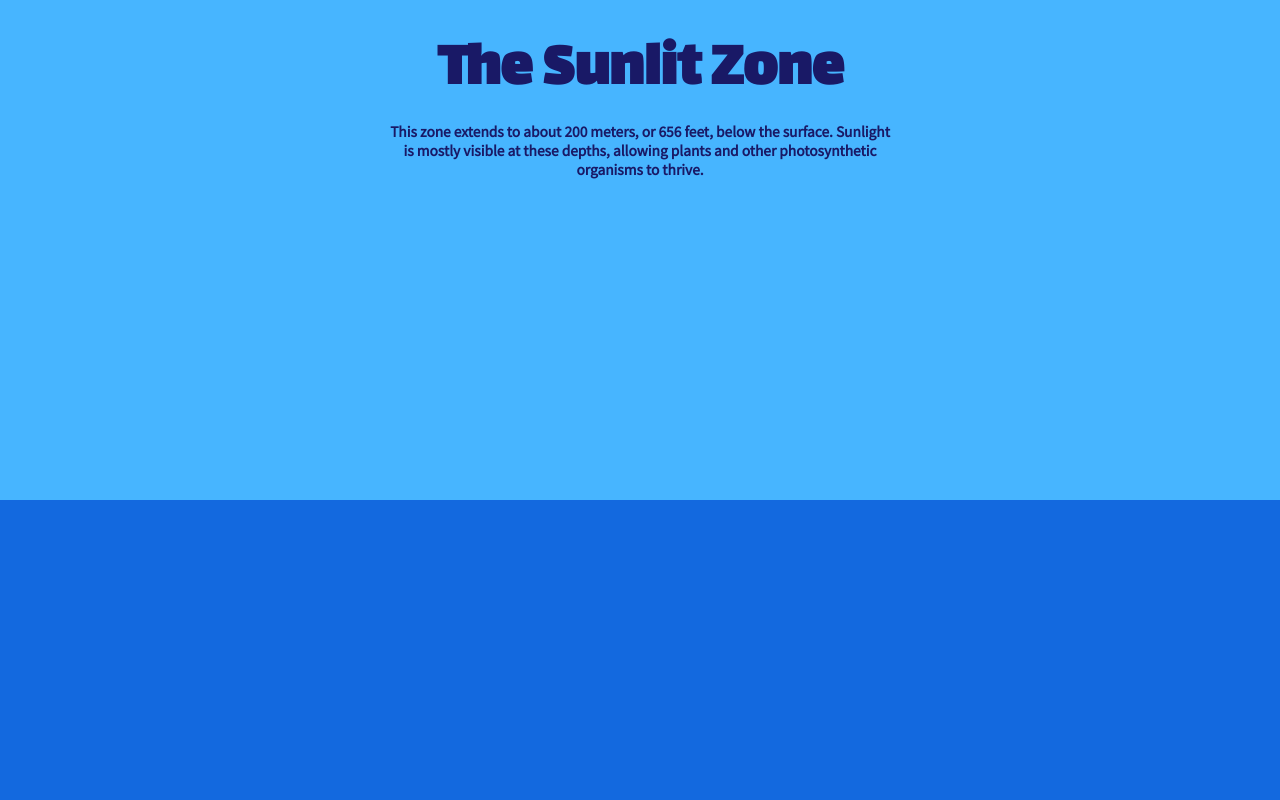
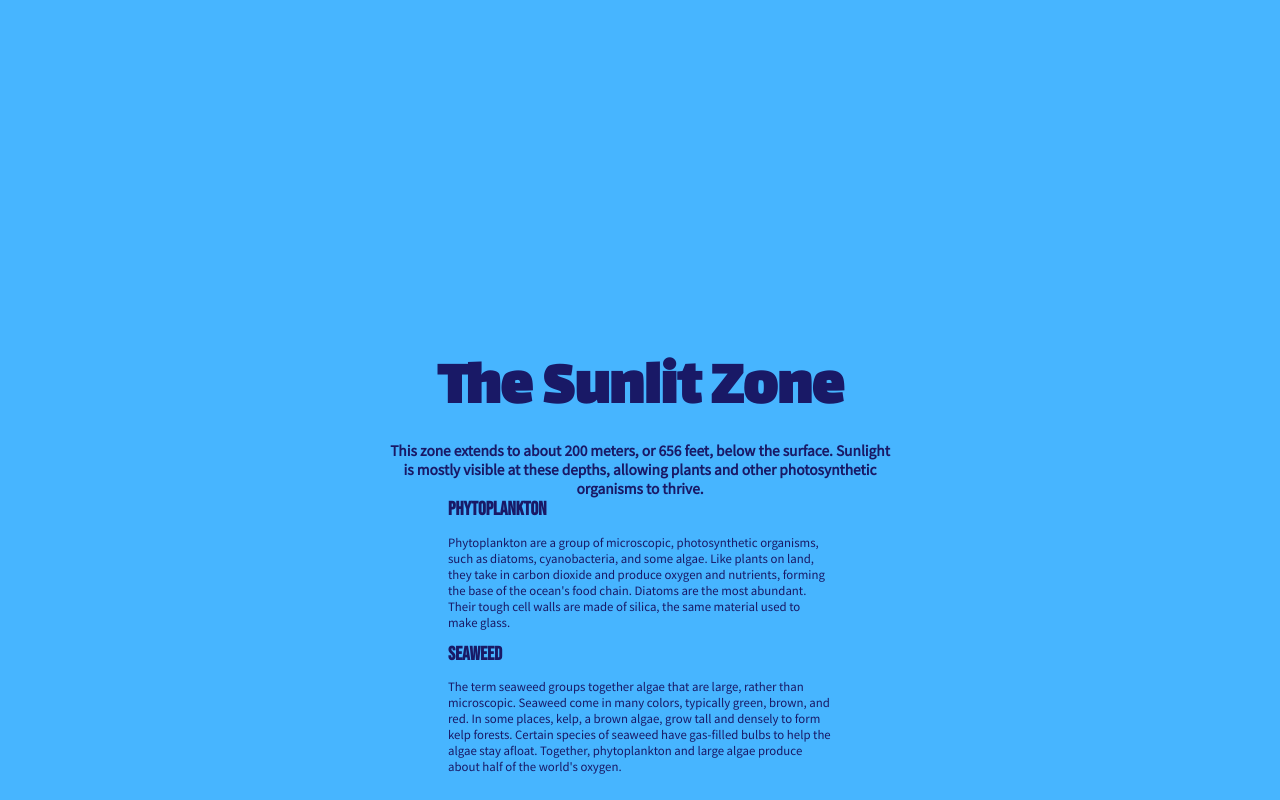
Before and after one commit to ChanGarrickT/DeepSea, a React (Create React App) app: page / in a window 1280 px wide. Shown: the part 1100-1900 px from the top of the page. Built offline with nearby package versions, Linux system fonts and the light colour scheme.

Commit message:
Wrote and styled initial facts

```diff
--- a/src/App.css
+++ b/src/App.css
@@ -3,29 +3,31 @@ body {
 }
 
 .container {
-  display: flex;
-  align-items: center;
-  justify-content: center;
-  flex-direction: column;
+  text-align: center;
   width: 100vw;
   min-height: 100vh;
   overflow: hidden;
+  padding: 50% 0;
 }
 
 .material-symbols-outlined {
-font-variation-settings:
-'FILL' 0,
-'wght' 700,
-'GRAD' 200,
-'opsz' 48
+  font-variation-settings:
+    'FILL' 0,
+    'wght' 700,
+    'GRAD' 200,
+    'opsz' 48
 }
 
-h1, h2, h3, h4, h5 {
-  margin: 0;
+h1,
+h2,
+h3,
+h4 {
+  margin: 0 auto;
   text-align: center;
 }
 
 h1 {
+
   font-size: 6vw;
   font-family: 'Lalezar', sans-serif;
 }
@@ -65,10 +67,13 @@ h4 {
 }
 
 h5 {
+  font-size: 1.5vw;
   font-family: 'Bebas Neue', sans-serif;
+  margin: 0;
 }
 
 p {
+  font-size: 1vw;
   font-family: 'Source Sans Pro', sans-serif;
 }
 
@@ -76,6 +81,12 @@ p {
   background-color: #ABD9FF;
   background-image: linear-gradient(#7ab6ff, #c3e4ff);
   color: #3E64FF;
+  display: flex;
+  align-items: center;
+  justify-content: center;
+  flex-direction: column;
+  padding: 0;
+  /* Override container padding */
 }
 
 .sunlit {
@@ -102,3 +113,9 @@ p {
   background-color: #000;
   color: #FFF;
 }
+
+.factContainer {
+  margin: 0 auto;
+  text-align: left;
+  max-width: 30vw;
+}
--- a/src/components/ZoneContent.jsx
+++ b/src/components/ZoneContent.jsx
@@ -30,6 +30,8 @@ export default function ZoneContent(props) {
         return () => ctx.revert();
     }, []);
 
+    const facts = zoneData[props.zoneName].facts;
+
     return (
         <div className={`container ${props.zoneName}`} ref={containerRef}>
             <ZoneIntro
@@ -37,6 +39,14 @@ export default function ZoneContent(props) {
                 header={zoneData[props.zoneName].header}
                 subtitle={zoneData[props.zoneName].subtitle}
             />
+            {facts.map((fact, index) => (
+                <ZoneFact
+                    key={index}
+                    id={index}
+                    factHeader={fact.factHeader}
+                    factBody={fact.factBody}
+                />
+            ))}
         </div>
     );
 }
--- a/src/components/ZoneFact.jsx
+++ b/src/components/ZoneFact.jsx
@@ -1,5 +1,13 @@
 function ZoneFact(props) {
-    return <div>???</div>;
+    console.log(props);
+    return (
+        <div className="factContainer">
+            <div className="factText">
+                <h5>{props.factHeader}</h5>
+                <p>{props.factBody}</p>
+            </div>
+        </div>
+    );
 }
 
 export default ZoneFact;
--- a/src/zoneData.json
+++ b/src/zoneData.json
@@ -4,7 +4,18 @@
         "subtitle": "This zone extends to about 200 meters, or 656 feet, below the surface. Sunlight is mostly visible at these depths, allowing plants and other photosynthetic organisms to thrive.",
         "bgColor": "#47B5FF",
         "color": "#191966",
-        "facts": []
+        "facts": [
+            {
+                "factHeader": "Phytoplankton",
+                "imgUrl": "",
+                "factBody": "Phytoplankton are a group of microscopic, photosynthetic organisms, such as diatoms, cyanobacteria, and some algae. Like plants on land, they take in carbon dioxide and produce oxygen and nutrients, forming the base of the ocean's food chain. Diatoms are the most abundant. Their tough cell walls are made of silica, the same material used to make glass."
+            },
+            {
+                "factHeader": "Seaweed",
+                "imgUrl": "",
+                "factBody": "The term seaweed groups together algae that are large, rather than microscopic. Seaweed come in many colors, typically green, brown, and red. In some places, kelp, a brown algae, grow tall and densely to form kelp forests. Certain species of seaweed have gas-filled bulbs to help the algae stay afloat. Together, phytoplankton and large algae produce about half of the world's oxygen."
+            }
+        ]
     },
     "twilight": {
         "header": "The Twilight Zone",
```
